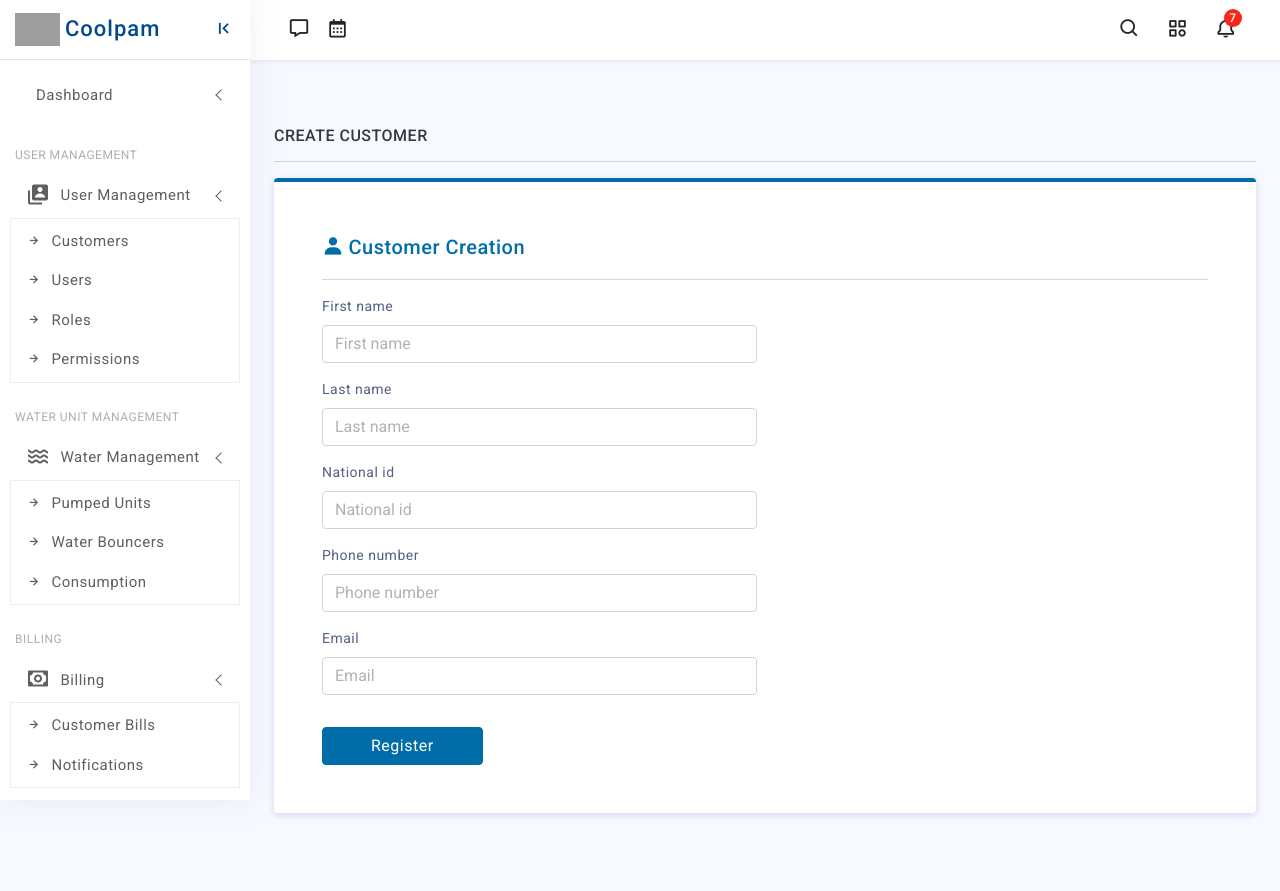
After one commit to Thom03/majiweb, a Django app: page /createcustomer/ in a window 1280 px wide. The commit adds this page. Run offline with Django 4.2, Linux system fonts and the light colour scheme; some libraries are stand-ins or nearby versions; grey boxes are pictures that could not be loaded.

Commit message:
Added create/List customer templates.

```diff
--- /dev/null
+++ b/customers/forms.py
@@ -0,0 +1,9 @@
+from django import forms
+from customers.models import Customer
+
+
+class CustomerForm(forms.ModelForm):
+
+    class Meta:
+        model = Customer
+        fields = ('first_name', 'last_name', 'national_id', 'phone_number', 'email')
--- a/customers/models.py
+++ b/customers/models.py
@@ -3,6 +3,8 @@ from django.utils.translation import gettext_lazy as _
 
 
 # Create your models here.
+
+# Customer model for the system
 class Customer(models.Model):
     owner = models.ForeignKey(
         "auth.User", related_name="customers", on_delete=models.CASCADE
--- /dev/null
+++ b/customers/urls.py
@@ -0,0 +1,10 @@
+from django.urls import path, reverse_lazy
+
+from customers.views import createCustomer, listCustomer
+
+app_name = "customers"
+
+urlpatterns = [
+    path("createcustomer/", createCustomer, name="createCustomer"),
+    path("listcustomer/", listCustomer, name="listCustomer"),
+]
--- a/customers/views.py
+++ b/customers/views.py
@@ -1,3 +1,29 @@
-from django.shortcuts import render
+from django.contrib import messages
+from django.shortcuts import render, redirect
+from customers.forms import CustomerForm
+from customers.models import Customer
+
 
 # Create your views here.
+# Listing all the customers
+def listCustomer(request):
+    data = {"users": Customer.objects.all()}
+
+    # print("print all data", data)
+
+    return render(request, "customers/customerlist.html", data)
+
+
+def createCustomer(request):
+    if request.method == "POST":
+        customer_form = CustomerForm(request.POST)
+        if customer_form.is_valid():
+            customer_form.save()
+            messages.success(request, "The customer was added successfully.")
+        else:
+            messages.error(request, "Error adding new customer.")
+
+        return redirect("customer:customerlist")
+    customers_form = CustomerForm()
+
+    return render(request=request, template_name="customers/createcustomer.html", context={'customers_form': customers_form})
--- a/majiweb/urls.py
+++ b/majiweb/urls.py
@@ -19,4 +19,5 @@ from django.urls import include, path
 urlpatterns = [
     path("admin/", admin.site.urls),
     path("", include(("accounts.urls", "accounts"), namespace="accounts")),
+    path("", include(("customers.urls", "customers"), namespace="customers")),
 ]
--- /dev/null
+++ b/templates/customers/createcustomer.html
@@ -0,0 +1,47 @@
+{% extends 'dashboard/base.html' %}
+{% load static %}
+{% load bootstrap4 %}
+{% block content %}
+
+{% include 'dashboard/sidebar.html' %}
+
+    {% include 'dashboard/navbar.html' %}
+    </br>
+    </br>
+
+
+<div class="page-wrapper">
+			<div class="page-content">
+<div class="row">
+					<div class="col">
+						<h6 class="mb-0 text-uppercase">Create Customer</h6>
+						<hr/>
+						<div class="card border-top border-0 border-4 border-primary">
+							<div class="card-body p-5">
+								<div class="card-title d-flex align-items-center">
+									<div><i class="bx bxs-user me-1 font-22 text-primary"></i>
+									</div>
+									<h5 class="mb-0 text-primary">Customer Creation</h5>
+								</div>
+								<hr>
+								<form method="post" class="row g-3">
+									<div class="col-md-6">
+										{% csrf_token %}
+										 {% bootstrap_form customers_form %}
+
+									</div>
+									{% buttons %}
+									<div class="col-12">
+										<button type="submit" class="btn btn-primary px-5">Register</button>
+									</div>
+									{% endbuttons %}
+								</form>
+							</div>
+						</div>
+					</div>
+    </div>
+</div>
+    </div>
+
+
+{% endblock content %}
--- a/templates/customers/customerlist.html
+++ b/templates/customers/customerlist.html
@@ -18,11 +18,11 @@
 							<div class="card-body">
 								<div class="d-flex align-items-center">
 									<div>
-										<h5 class="mb-1">User List</h5>
+										<h5 class="mb-1">Customer List</h5>
 									</div>
 
                                     <div class="ms-auto">
-										<a href="javscript:;" class="btn btn-primary btn-sm radius-30">Add New Users</a>
+										<a href="{% url 'customers:createCustomer' %}" class="btn btn-primary btn-sm radius-30">Add New Customer</a>
 									</div>
 								</div>
 
--- a/templates/dashboard/sidebar.html
+++ b/templates/dashboard/sidebar.html
@@ -33,7 +33,7 @@
 					</a>
 					<ul>
 
-                        <li> <a href="ecommerce-products.html"><i class="bx bx-right-arrow-alt"></i>Customers</a>
+                        <li> <a href="{% url 'customers:listCustomer' %}"><i class="bx bx-right-arrow-alt"></i>Customers</a>
 						</li>
                         <li> <a href="{% url 'accounts:userlist' %}"><i class="bx bx-right-arrow-alt"></i>Users</a>
 						</li>
```
